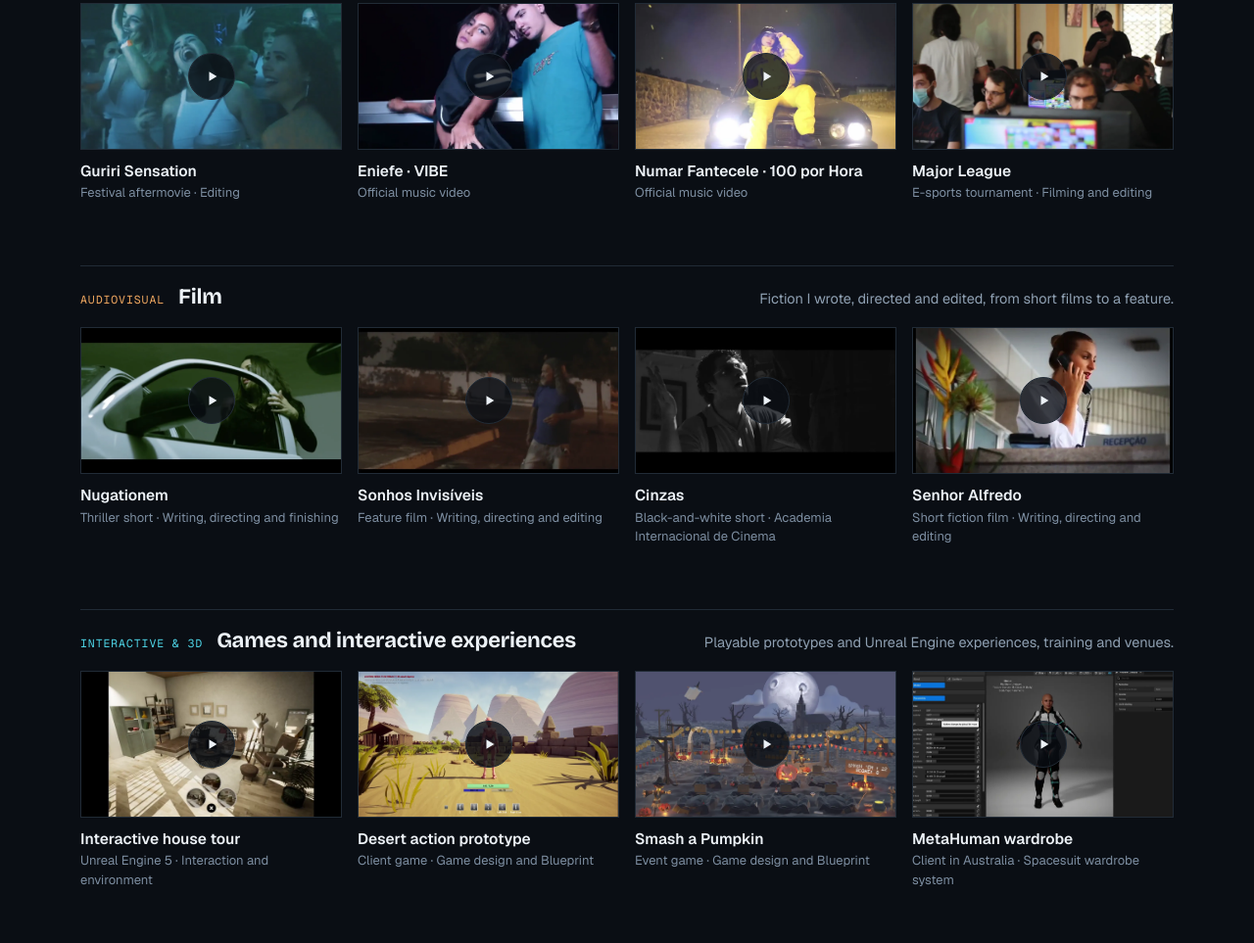
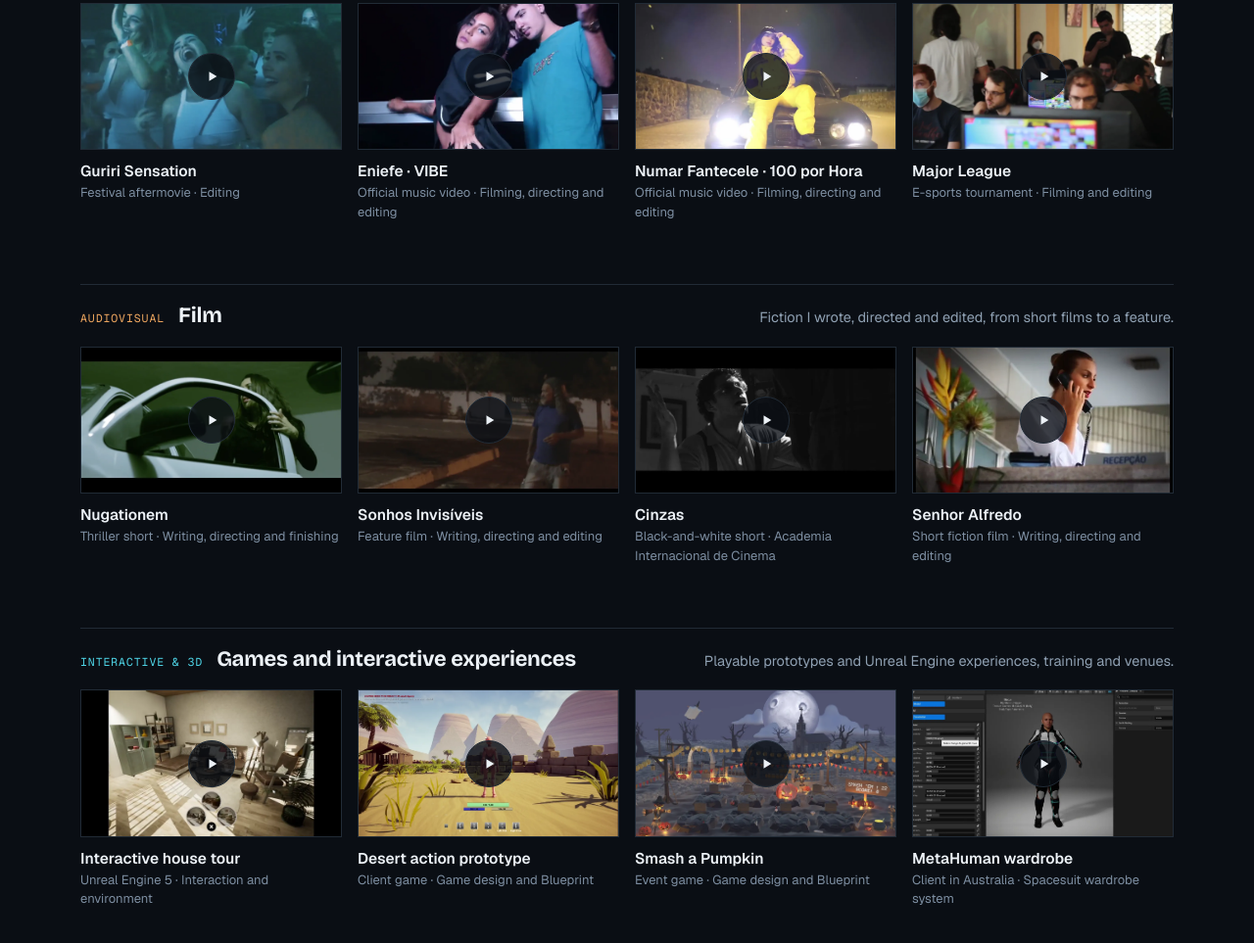
Before and after one commit to rickyfoline/portfolio, a plain HTML site: page index.html in a window 1280 px wide. Shown: the part 3547-4510 px from the top of the page at 98% size. Drawn offline with nearby package versions, Linux system fonts and the light colour scheme.

Commit message:
Atualiza função nos videoclipes VIBE e 100 por Hora
Co-Authored-By: Claude Opus 5.5 <noreply@anthropic.com>
Claude-Session: https://claude.ai/code/session_01XEVPoswsssk1LkTwcZ8A97

```diff
--- a/index.html
+++ b/index.html
@@ -641,8 +641,8 @@ const TOPICS = [
     sub_en:"Aftermovies, aerial footage and music videos, cut to the music.",
     items:[
       { v:"guriri-sensation", t_pt:"Guriri Sensation", t_en:"Guriri Sensation", r_pt:"Aftermovie de festival · Edição", r_en:"Festival aftermovie · Editing" },
-      { v:"videoclipe-eniefe-vibe", t_pt:"Eniefe · VIBE", t_en:"Eniefe · VIBE", r_pt:"Videoclipe oficial", r_en:"Official music video" },
-      { v:"videoclipe-numar-100-por-hora", t_pt:"Numar Fantecele · 100 por Hora", t_en:"Numar Fantecele · 100 por Hora", r_pt:"Videoclipe oficial", r_en:"Official music video" },
+      { v:"videoclipe-eniefe-vibe", t_pt:"Eniefe · VIBE", t_en:"Eniefe · VIBE", r_pt:"Videoclipe oficial · Captação, realização e montagem", r_en:"Official music video · Filming, directing and editing" },
+      { v:"videoclipe-numar-100-por-hora", t_pt:"Numar Fantecele · 100 por Hora", t_en:"Numar Fantecele · 100 por Hora", r_pt:"Videoclipe oficial · Captação, realização e montagem", r_en:"Official music video · Filming, directing and editing" },
       { v:"smash-bros-major-evento", t_pt:"Major League", t_en:"Major League", r_pt:"Torneio de e-sports · Captação e edição", r_en:"E-sports tournament · Filming and editing" }
     ]},
   { id:"cinema", cat:"film",
```
